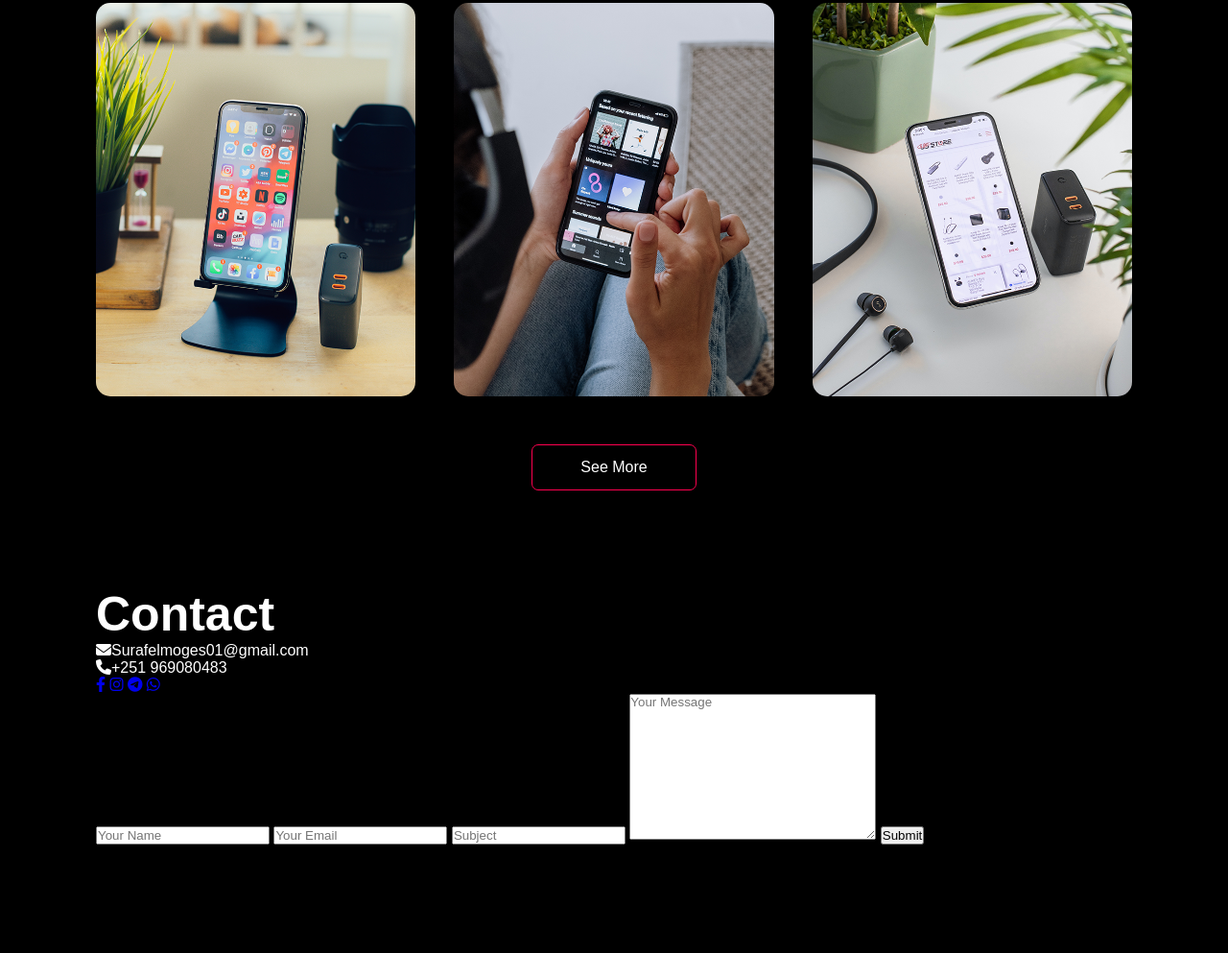
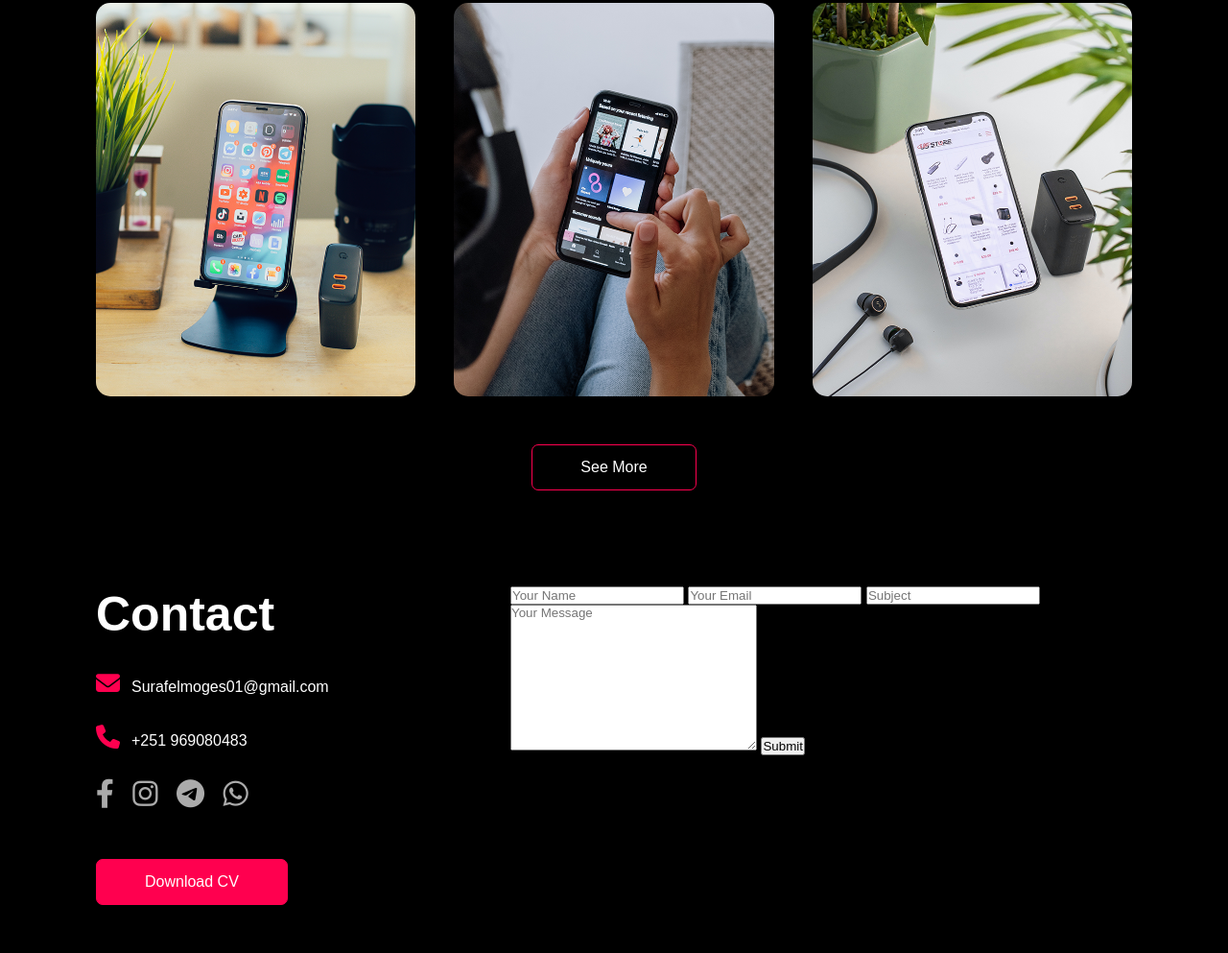
Before and after one commit to Surafelmoges/Projects, a plain HTML site: page PortFo/index.html in a window 1280 px wide. Shown: the part 1868-2861 px from the top of the page at 96% size. Before the commit the page ends 2748 px from the top, so only its background shows below. Drawn offline with Linux system fonts and the light colour scheme.

Commit message:
Finish Left-columun

```diff
--- a/PortFo/index.html
+++ b/PortFo/index.html
@@ -173,6 +173,7 @@
                         <a href="#"><i class="fab fa-telegram-plane"></i></a>
                         <a href="#"><i class="fab fa-whatsapp"></i></a>
                     </div>
+                    <a href="images/CV.pdf" class="btn btn2" download>Download CV</a>
                 </div>
                 <div class="col-right">
                     <form action="#">
@@ -180,7 +181,7 @@
                         <input type="email" placeholder="Your Email" required>
                         <input type="text" placeholder="Subject" required>
                         <textarea name="" id="" cols="30" rows="10" placeholder="Your Message"></textarea>
-                        <button class="btnSum">Submit</button>
+                        <button class="btnSum" >Submit</button>
                     </form>
                 </div>
             </div>
--- a/PortFo/style.css
+++ b/PortFo/style.css
@@ -278,3 +278,41 @@ nav ul li a:hover::after{
 .btn:hover{
     background: #ff004f;
 }
+.col-left{
+    flex-basis: 35%;
+
+}
+.col-right{
+    flex-basis: 60%;
+}
+.col-left p{
+    margin-top: 30px;
+}
+.col-left p i{
+    margin-right: 12px;
+    color: #ff004f;
+    font-size: 25px;
+
+}
+.social-icon{
+    margin-top: 30px;
+}
+.social-icon a{
+    text-decoration: none;
+    color: #ababab;
+    font-size: 30px;
+    margin-right: 15px;
+    display: inline-block;
+
+    transition: transform 0.5s;
+
+
+}
+.social-icon a:hover{
+    color: #ff004f;
+    transform: translateY(-5px)
+}
+.btn2{
+    display: inline-block;
+    background: #ff004f;
+}
```
Also changed, not shown: 1 other file.
